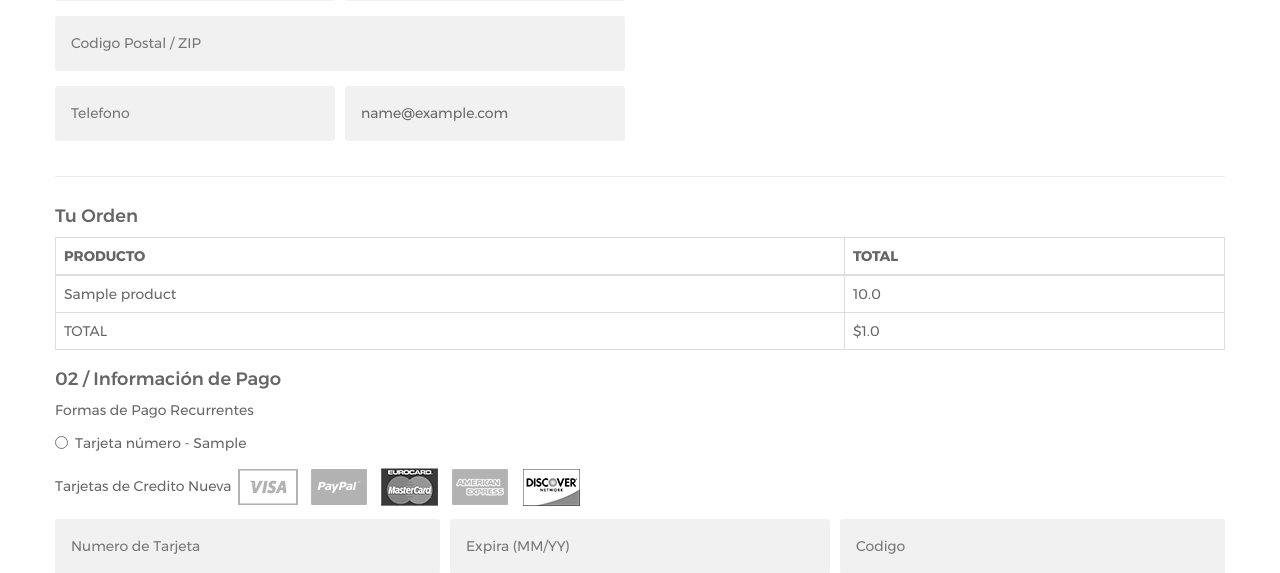
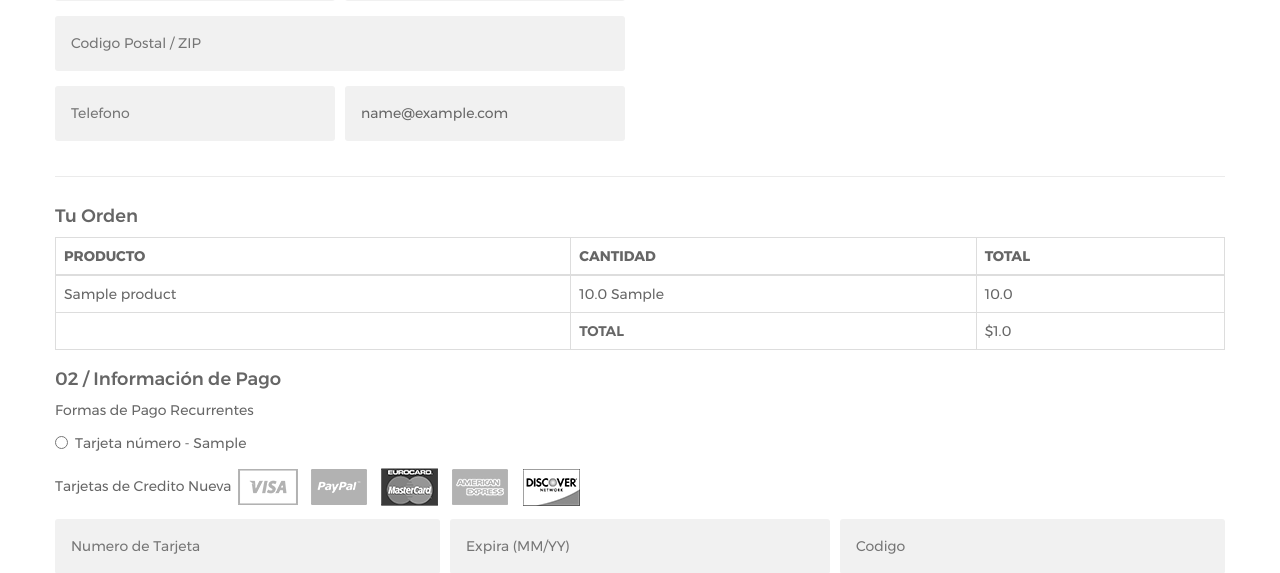
Before and after one commit to jfavilau/MarketPlace, a Django app: page /checkOut/ in a window 1280 px wide. Shown: the part 811-1384 px from the top of the page. Run offline with Django 3.2, Linux system fonts and the light colour scheme; a user stored in the database is signed in; tables that the repository leaves empty hold one stand-in row (values such as "Sample post"); parts of the project's set-up code (start-up, migrations or seed data) failed here and were passed over; some libraries are stand-ins or nearby versions.

Commit message:
Commit base Merge

```diff
--- a/gettingstarted/settings.py
+++ b/gettingstarted/settings.py
@@ -110,9 +110,9 @@ else:
     DATABASES = {
         'default': {
         'ENGINE': 'django.db.backends.postgresql_psycopg2',
-        'NAME': 'test', # 'marketplace',
-        'USER': os.environ.get('PGUSER'), # 'postgres',
-        'PASSWORD': os.environ.get('PGPASSWORD'), # 'catalogobio',
+        'NAME':  'marketplace',
+        'USER': 'postgres',
+        'PASSWORD': 'catalogobio',
         'HOST': '127.0.0.1',
       }
 
--- a/hello/static/js/cartgui.js
+++ b/hello/static/js/cartgui.js
@@ -17,6 +17,7 @@ function refreshCartGuiPersistance() {
   checkout.click(function() {
     var cartmap = new CartMap();
     var cartItems = JSON.stringify(cartmap.items());
+    console.log(cartItems);
     $.post('shoppingCartPersist/', {
         'cartTotal': cartmap.getCartTotal(),
         'items': cartmap.cartItemsToJSON(),
@@ -131,5 +132,55 @@ function refreshCartGuiOperation() {
 
   }
 
+  $("#advance_btn").click(function(){
+
+        if((validateNumber($("#advance_bio").val()) || validateNumber($("#advance_org").val()) || validateNumber($("#advance_lim").val()))){
+            var bio = ($("#advance_bio").val()) ? $("#advance_bio").val() : 0;
+            var clean = ($("#advance_lim").val()) ? $("#advance_lim").val() : 0;
+            var organic = ($("#advance_org").val()) ? $("#advance_org").val() : 0;
+
+            if(bio != 0 || clean != 0 || organic != 0){
+                var total = Number(bio) + Number(organic) + Number(clean);
+
+                var quantity = total;
+                var available = 100;
+                if (Number(available) <= Number(quantity)) return;
+
+
+                var item = $("#product_info").data('id');
+                var name = $("#product_info").data('name');
+                var price = String($("#product_info").data('price') * quantity)
+
+                var image = $("#product_info").attr( "src" )
+
+                var cartItem = new CartItem(
+                  item, name, price, quantity, image
+                );
+
+                cartmap.addItemAdvance(item, cartItem, quantity, bio, organic, clean);
+                miniShopCart.addItem(item);
+
+                var count = total;
+                var quantity = count > 0 ? count : "";
+                miniShopCart.updateItemsInCartMessage();
+
+                $('#myModal').modal('hide');
+           }
+           else{
+            $('#myModal').modal('hide');
+           }
+        }
+        else{
+            $('#myModal').modal('hide');
+        }
+
+   });
+
+  function validateNumber(number){
+    if(number.match("^[0-9]*$"))
+       return true;
+    else
+       return false;
+  }
   return cartmap;
 }
--- a/hello/static/js/cartmap.js
+++ b/hello/static/js/cartmap.js
@@ -10,6 +10,7 @@ function CartMap() {
 
   this.getItemCount = getItemCount;
   this.addItem = addItem;
+  this.addItemAdvance = addItemAdvance;
   this.removeItem = removeItem;
   this.clearItem = clearItem;
   this.getCartCount = getCartCount;
@@ -30,6 +31,9 @@ function CartItem(id, name, price, quantity, image) {
   this.price = price;
   this.quantity = quantity;
   this.image = image;
+  this.organic = 0;
+  this.bio = 0;
+  this.clean = 0;
 }
 
 function items() {
@@ -54,9 +58,11 @@ function getCartTotal() {
   var str = '';
   var cartmap = this.cartmap;
   for (item in cartmap) {
+  console.log(cartmap[item].price);
     str = cartmap[item].price;
     total += parseInt(str.match(/[0-9]+[.|,]?[0-9]*/));
   }
+
   return total;
 
 }
@@ -94,6 +100,23 @@ function addItem(item, cartItem) {
   this.persistCart();
 
   return count;
+}
+function addItemAdvance(item, cartItem, quantity, bio, org, lim) {
+  var count = this.getItemCount(item);
+  var cartmap = this.cartmap;
+  if (count <= 0 || cartmap[item] == undefined ||
+    cartmap[item] == null) {
+    cartmap[item] = cartItem;
+  }
+
+  cartmap[item].quantity = quantity + count;
+  cartmap[item].bio = bio;
+  cartmap[item].organic = org;
+  cartmap[item].clean = lim;
+
+  this.persistCart();
+
+  return quantity;
 }
 
 function removeItem(item) {
--- a/hello/static/js/checkout.js
+++ b/hello/static/js/checkout.js
@@ -36,11 +36,14 @@
     var code = $("#code").val();
     var atLeastOneIsChecked = $('input[name=check]:checked').length;
 
-    if(validateNumber(cardNumber) && validateNumber(code) && validateDate(expDate)){
+
         if (jQuery.type(name) == 'string' && jQuery.type(details) == 'string' && jQuery.type(lastName) == 'string' && jQuery.type(address) == 'string' && jQuery.type(country) == 'string' &&
           jQuery.type(department) == 'string' && $.isNumeric(zip) && $.isNumeric(phone) && name != "" && lastName != "" && address != "" && country != "" &&
           department != "" && zip != "" && phone != "" && email != "" && ((card_number != "" && exp_date != "" && code != "") || (atLeastOneIsChecked == 1))) {
-
+              if((!validateNumber(cardNumber) || !validateNumber(code) || !validateDate(expDate)) && atLeastOneIsChecked == 0){
+                $("#modalButton").click();
+              }
+              else{
                       $.ajax({
                     url: url_checkout,
                     type: "POST",
@@ -71,14 +74,14 @@
                       $("#modalButton").click();
                     }
                   });
+
+              }
+
         } else {
           console.log('error');
           $("#modalButton").click();
         }
-    }
-    else{
-        $("#modalButton").click();
-    }
+
   }
 
   function sendConfirmation(url_email,user_email) {
--- a/hello/static/js/main.js
+++ b/hello/static/js/main.js
@@ -123,12 +123,12 @@
       $(".input-size").val("");
 
       $.getJSON(baseURL + "api/products/" + product_id).done(function(data) {
-
+        console.log(data);
         var description = "<p>" + data.description + "</p>" +
                             '<p>Disponible</p>' +
                             '<p>SKU: ' + data.id + '</p>';
 
-        $( "#product-detail-image" ).html( "<img src=" + data.image + " alt=" + data.name + "/>" );
+        $( "#product-detail-image" ).html( "<img id ='product_info' src=" + data.image + " alt=" + data.name + " data-price="+data.price +" data-id="+data.id+" data-name="+data.name+" />" );
         $( "#product-detail-name" ).html( "<h3>" + data.name + "</h3>" );
         $( "#product-detail-price" ).html( "<p> $" + data.price + " / " + data.unit +"</p>" );
         $( "#product-detail-description" ).html( description );
--- a/hello/templates/checkout.html
+++ b/hello/templates/checkout.html
@@ -90,6 +90,7 @@
                 <thead>
                 <tr>
                     <th>PRODUCTO</th>
+                    <th>CANTIDAD</th>
                     <th>TOTAL</th>
                 </tr>
                 </thead>
@@ -97,11 +98,13 @@
                 {% for item in items %}
                 <tr>
                     <td>{{item.product.name}}</td>
+                    <td>{{item.quantityTotal}} {{item.product.unit}}</td>
                     <td>{{item.totalPrice}}</td>
                 </tr>
                 {% endfor%}
                 <tr>
-                    <td>TOTAL</td>
+                    <td></td>
+                    <td><strong>TOTAL</strong></td>
                     <td>${{total}}</td>
                 </tr>
                 </tbody>
--- a/hello/templates/footer.html
+++ b/hello/templates/footer.html
@@ -133,10 +133,10 @@
                                 <div class="prodcut-add-to-cart">
 
                                     <div class="form-group">
-                                        <input class="input-size" type="text" placeholder="BIO"/>
-                                        <input class="input-size" type="text" placeholder="ORG"/>
-                                        <input class="input-size" type="text" placeholder="LIM"/>
-                                        <button class="au-btn au-btn-primary au-btn-radius btn-add-to-cart" type="submit">AGREGAR AL CARRITO</button>
+                                        <input id="advance_bio" class="input-size" type="text" placeholder="BIO"/>
+                                        <input id="advance_org" class="input-size" type="text" placeholder="ORG"/>
+                                        <input id="advance_lim" class="input-size" type="text" placeholder="LIM"/>
+                                        <button id="advance_btn" class="au-btn au-btn-primary au-btn-radius btn-add-to-cart" type="submit">AGREGAR AL CARRITO</button>
                                     </div>
 
                                     <!--<a class="au-btn au-btn-border au-btn-radius btn-add-to-wishlist" href="#">ADD TO
--- a/hello/views.py
+++ b/hello/views.py
@@ -442,21 +442,27 @@ def shoppingCartPersist(request):
             shoppingCart.active = True
             shoppingCart.save()
 
+            totalShoppingCart = 0
             for item in items['items']:
                 product = Product.objects.filter(id=item['id']).first()
+                total_general = int(item['quantity']) - int(item['organic']) - int(item['bio']) - int(item['clean'])
+                total_quantity = ( total_general + int(item['organic']) + int(item['bio']) + int(item['clean']))
                 cartItem = Item(
                         product=product,
-                        quantityOrganic=0,
-                        quantityBio=0,
-                        quantityClean=0,
-                        quantityGeneral=item['quantity'],
-                        quantityTotal=item['quantity'],
+                        quantityOrganic= item['organic'],
+                        quantityBio= item['bio'],
+                        quantityClean= item['clean'],
+                        quantityGeneral=str(total_general) ,
+                        quantityTotal= str(total_quantity),
                         availability=True,
-                        totalPrice= item['quantity'] * product.price,
+                        totalPrice= total_quantity * product.price,
                         shoppingCart=shoppingCart,
                         addedDate=strftime("%Y-%m-%d", gmtime()),
                         )
+                totalShoppingCart = totalShoppingCart + cartItem.totalPrice;
                 cartItem.save()
+            shoppingCart.value = totalShoppingCart
+            shoppingCart.save()
 
             return JsonResponse({'message': '', 'authenticated': authenticated})
 
```
Lines whose indentation alone changed are shown as unchanged.
